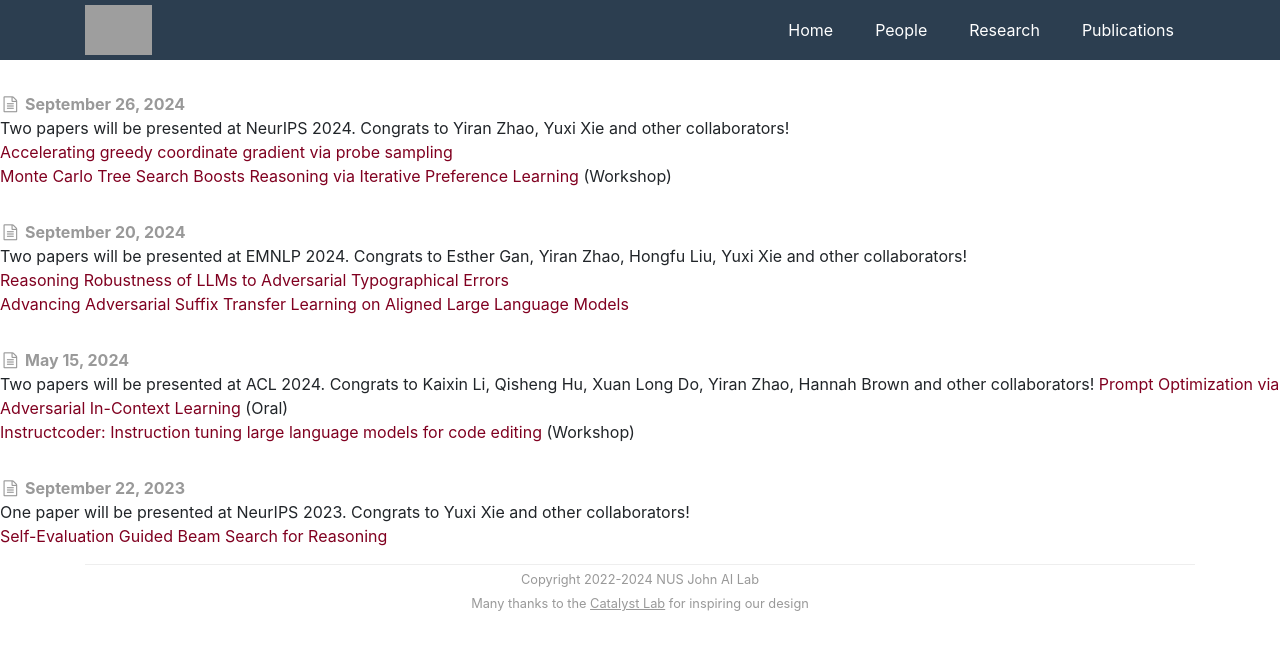
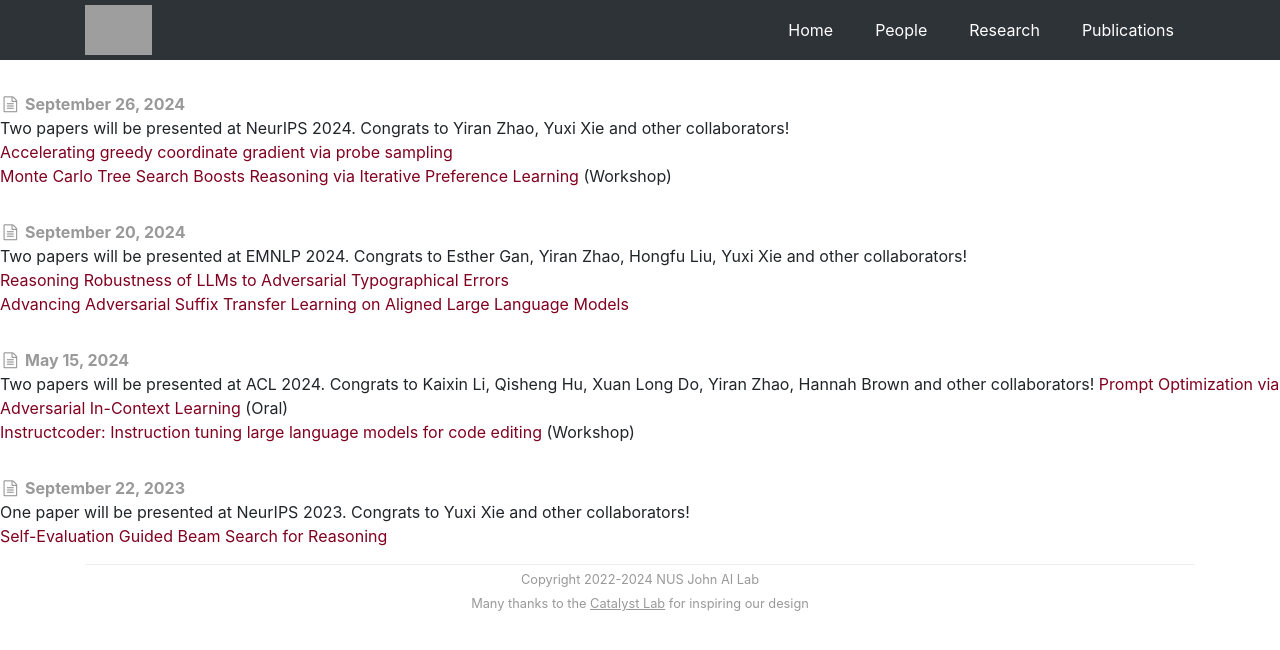
Before and after one commit to John-AI-Lab/John-AI-Lab.github.io, a Jekyll site: the page built from blog.html, in a window 1280 px wide. Shown: the top 650 px of the page. Built offline with Jekyll 4.4.1, drawn with Linux system fonts in a browser that asks for light colours; nearby versions of some CDN libraries; grey boxes are pictures that could not be loaded.

Commit message:
improve color

```diff
--- a/css/group.scss
+++ b/css/group.scss
@@ -10,7 +10,7 @@ html {
 
 // New navbar styles
 .top-navbar {
-    background-color: #2c3e50;
+    background-color: #2e3338;
     height: 60px; // Reduced from 70px
     width: 100%;
     padding: 5px 0; // Add some padding top and bottom
```
Also changed, not shown: 2 other files.
